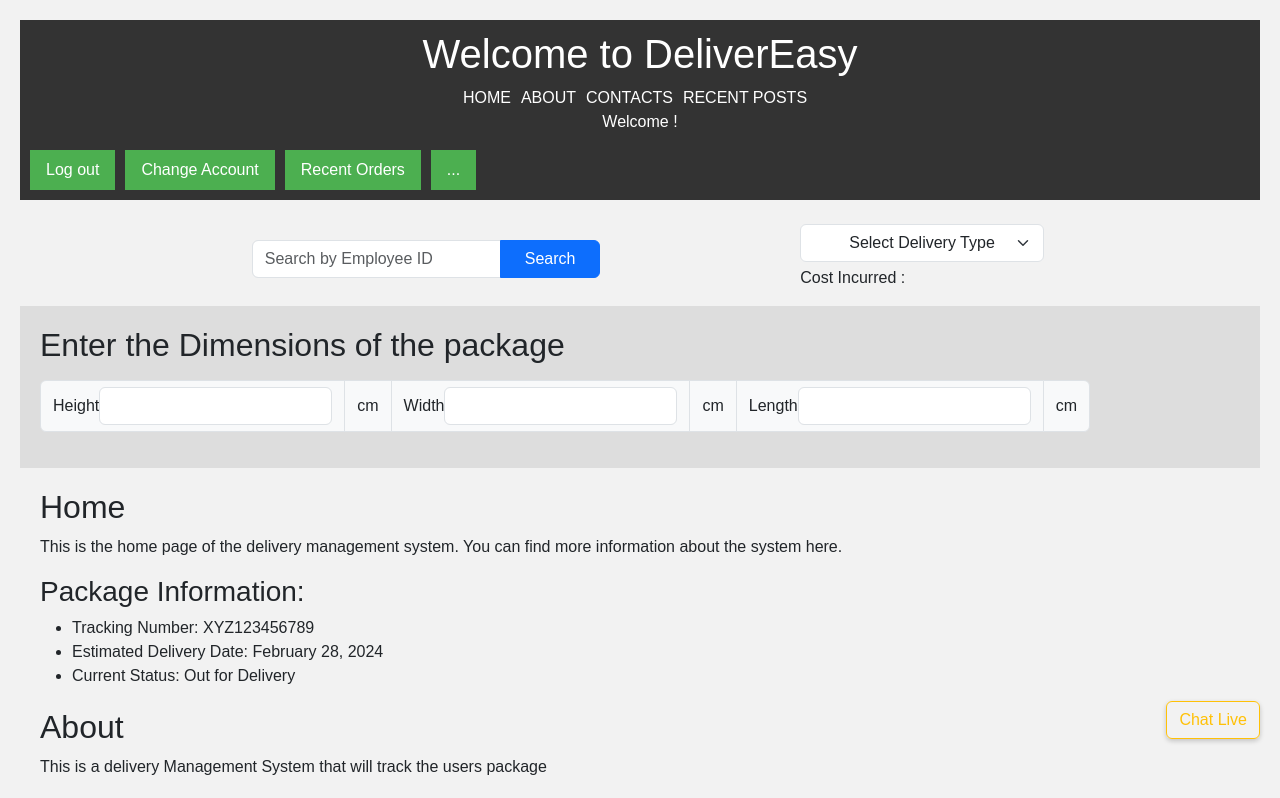
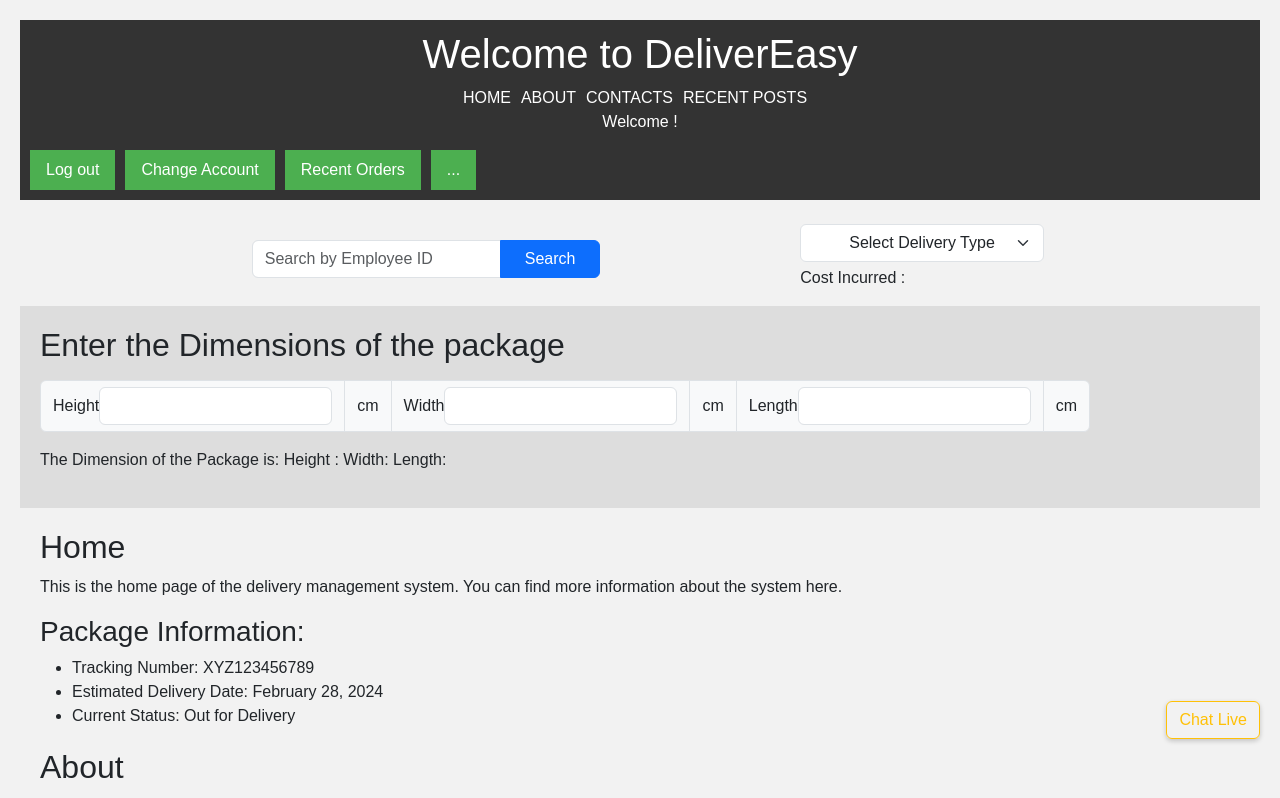
Before and after one commit to Tanmayee2/Deliver-IT, a React (Create React App) app: page /LandingPage in a window 1280 px wide. Shown: the top 798 px of the page. Built offline with nearby package versions, Linux system fonts and the light colour scheme.

Commit message:
adding input for dimension

```diff
--- a/src/pages/LandingPage/LandingPage.js
+++ b/src/pages/LandingPage/LandingPage.js
@@ -31,7 +31,7 @@ function LandingPage() {
       // Log each component separately
       <user.Provider value="Neha"></user.Provider>;
       console.log("User Name:", parsedData.name);
-      setUser(parsedData.firstName); // Set user's name to the state
+      //setUser(parsedData.firstName); // Set user's name to the state
       // Log each component separately
 
       console.log("User Name:", userData.name);
@@ -221,6 +221,7 @@ function LandingPage() {
                 <Form.Control
                   type="number"
                   id="dimension"
+                  name="ht"
                   aria-describedby="basic-addon3"
                 />
               </InputGroup.Text>{" "}
@@ -244,6 +245,7 @@ function LandingPage() {
               </InputGroup.Text>{" "}
               <InputGroup.Text>cm</InputGroup.Text>
             </InputGroup>
+            <p> The Dimension of the Package is: Height : Width: Length: </p>
           </aside>
         </div>
 
```
